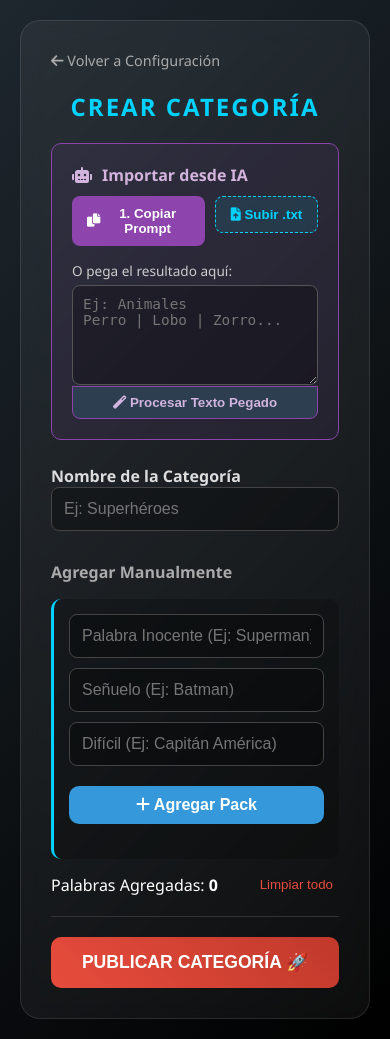
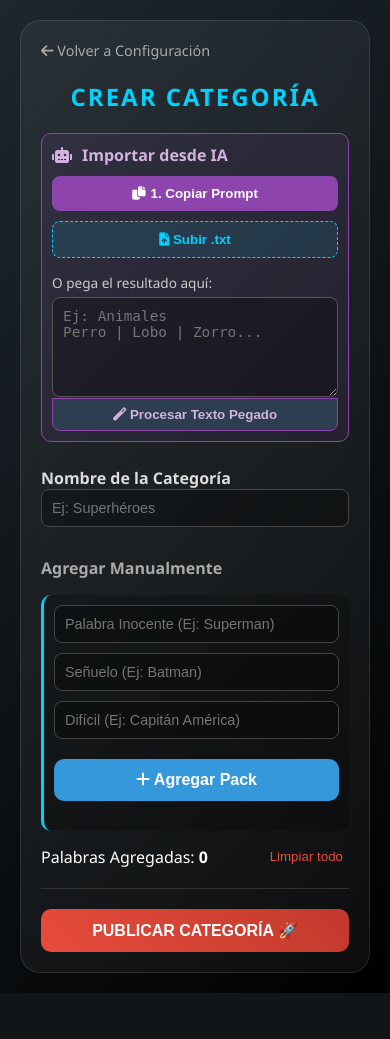
Before and after one commit to Aguaio/GAMES, a Django app: template juego/templates/juego/crear_categoria_usuario.html in a window 390 px wide. After the commit the page ends 993 px from the top, so only its background shows below. Run offline with Django 5.2, Linux system fonts and the light colour scheme; the template is opened without the code that fills it, so the values that code supplies are empty.

Commit message:
Update crear_categoria_usuario.html

```diff
--- a/juego/templates/juego/crear_categoria_usuario.html
+++ b/juego/templates/juego/crear_categoria_usuario.html
@@ -71,6 +71,25 @@
         .preview-item:hover { background: rgba(255,255,255,0.05); }
         .preview-text b { color: #00d2ff; }
         .preview-sub { color: #aaa; font-size: 0.9rem; }
+
+        /* --- AJUSTE MOVIL: CREAR CATEGORIA --- */
+        @media (max-width: 600px) {
+            .container { padding: 20px; width: 95%; }
+            h2 { font-size: 1.5rem; }
+
+            /* Caja de IA */
+            .ai-box { padding: 10px; }
+            .ai-controls { flex-direction: column; } /* Botones uno debajo de otro */
+            .btn-prompt, .file-input-wrapper, .btn-file { width: 100%; }
+
+            /* Inputs */
+            .word-group { padding: 10px; }
+            input[type="text"] { font-size: 0.9rem; padding: 10px; }
+
+            /* Botones acciones */
+            .btn-action { font-size: 1rem; padding: 12px; }
+        }
+
     </style>
 </head>
 <body>
@@ -258,4 +277,5 @@
         }
     </script>
 </body>
+
 </html>
```
